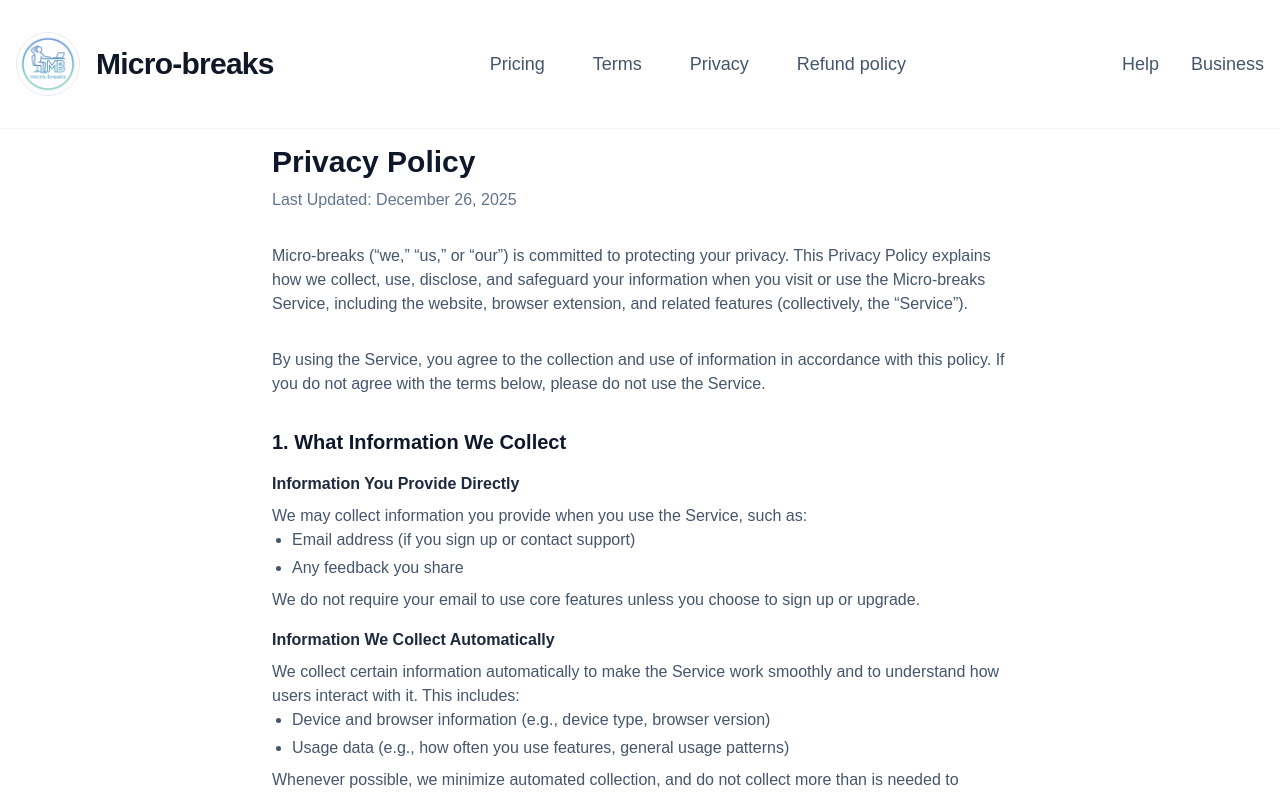
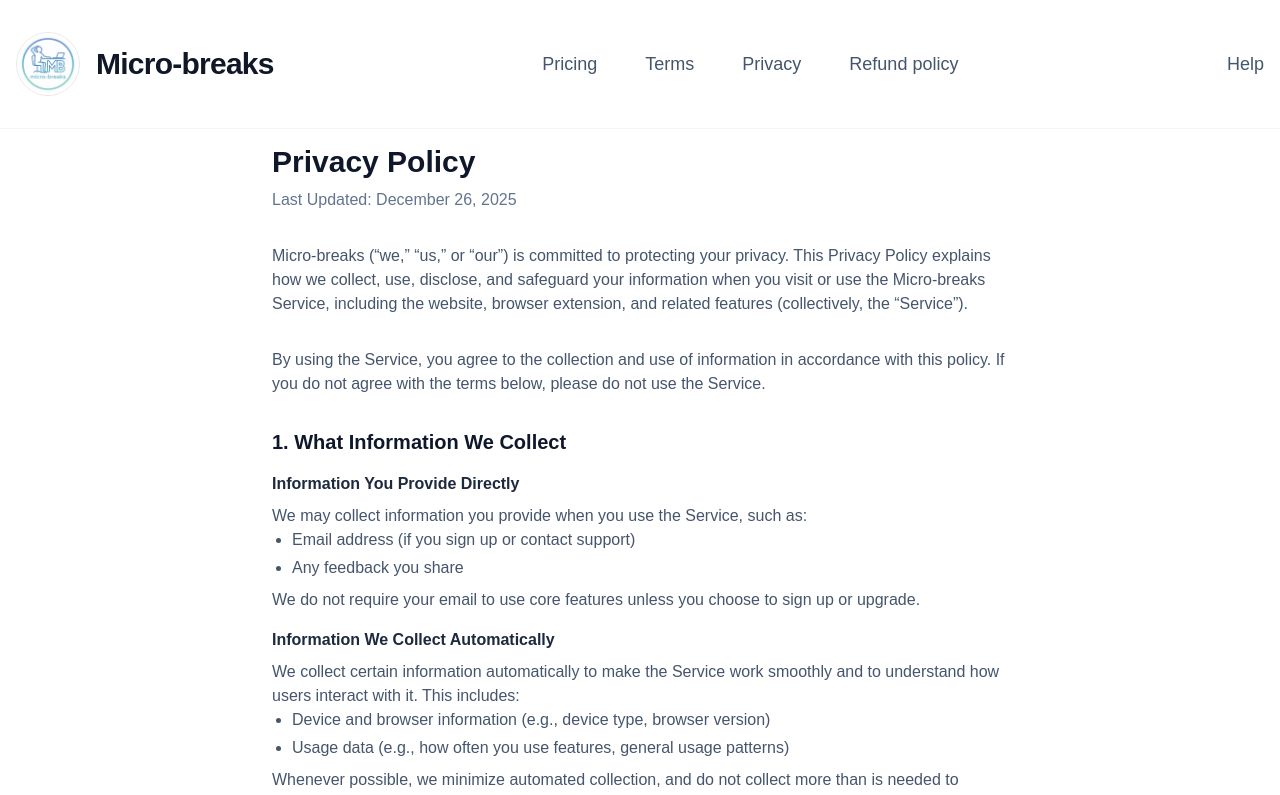
Before and after one commit to Manialdi/microbreaks-v2, a Next.js app: page /individual/privacy in a window 1280 px wide. Shown: the top 795 px of the page. Built offline with nearby package versions, Linux system fonts and the light colour scheme.

Commit message:
fix: remove business link from individual page header

```diff
--- a/components/marketing/MarketingHeader.tsx
+++ b/components/marketing/MarketingHeader.tsx
@@ -93,16 +93,11 @@ export function MarketingHeader() {
                         </>
                     )}
 
-                    {/* Individual State: Help + Business Link */}
+                    {/* Individual State: Help Only */}
                     {isIndividual && (
-                        <>
-                            <Link href="/individual/help" className="text-lg font-medium text-slate-600 hover:text-blue-600 transition-colors">
-                                Help
-                            </Link>
-                            <Link href="/business" className="text-lg font-medium text-slate-600 hover:text-blue-600 transition-colors">
-                                Business
-                            </Link>
-                        </>
+                        <Link href="/individual/help" className="text-lg font-medium text-slate-600 hover:text-blue-600 transition-colors">
+                            Help
+                        </Link>
                     )}
                 </div>
             </div>
```
